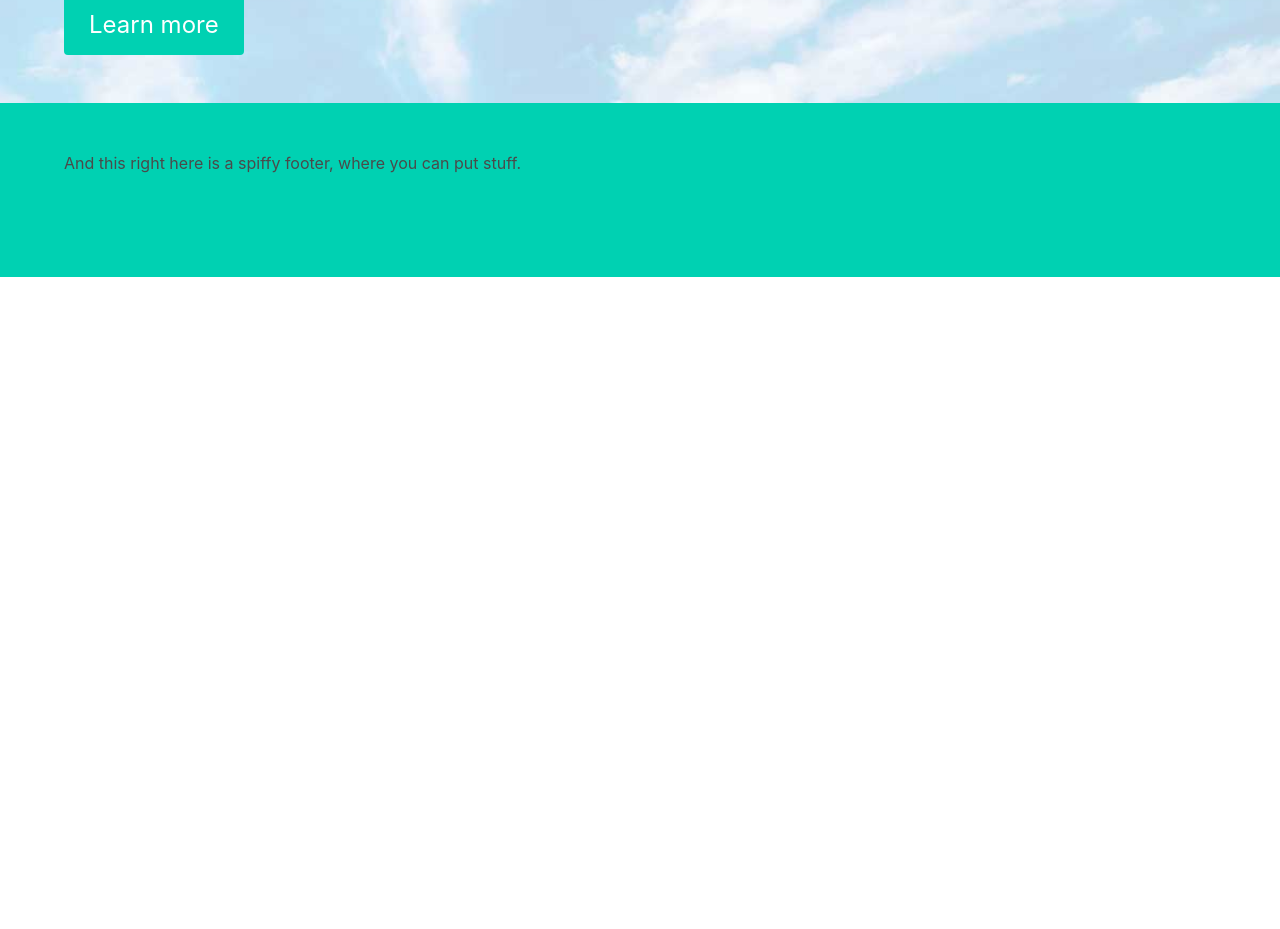
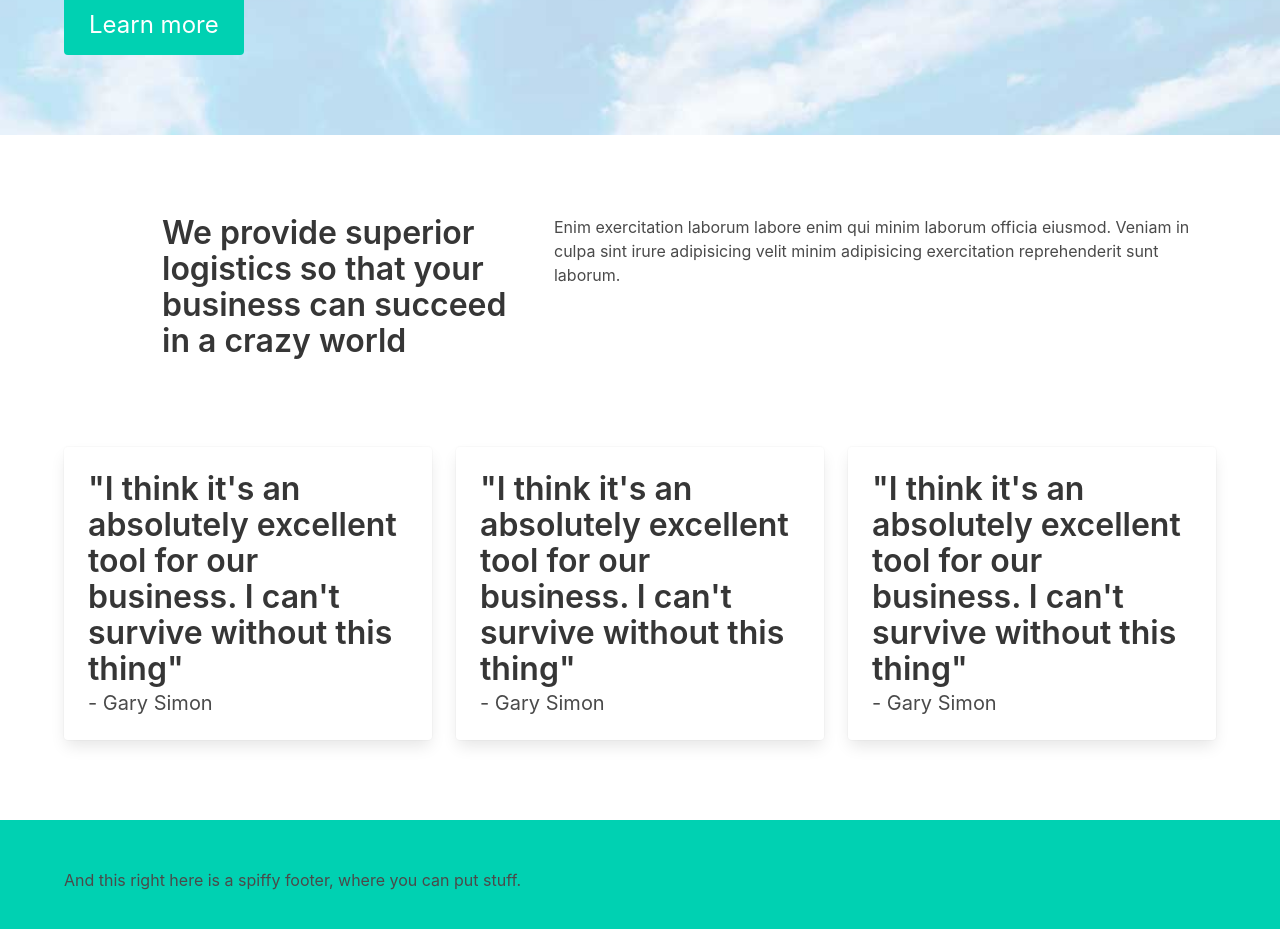
Before and after one commit to cesarfrick/react-angular-vue-by-example, a Vue app in the folder compare-vue/: page /#/ in a window 1280 px wide. Shown: the part 361-1290 px from the top of the page. Before the commit the page ends 800 px from the top, so only its background shows below. Built offline with nearby package versions, Linux system fonts and the light colour scheme; the HTML template or start-up script is replaced by a standard one.

Commit message:
[Home] Include the home content
Lesson 17

```diff
--- a/compare-vue/src/components/Home.vue
+++ b/compare-vue/src/components/Home.vue
@@ -8,6 +8,49 @@
             <h2 class="subtitle is-4">{{ subheading }}</h2>
           </div>
           <a class="button is-large is-primary" id="learn">Learn more</a>
+        </div>
+      </div>
+    </section>
+
+    <section class="section">
+      <div class="container">
+        <div class="columns pd is-desktop">
+          <div class="column is-1 has-text-centered">
+            <i class="fa fa-cog is-primary"></i>
+          </div>
+          <div class="column is-one-third-desktop">
+            <p class="title"><strong>We provide superior logistics so that your business can succeed in a crazy world</strong></p>
+          </div>
+          <div class="column">
+            <p>Enim exercitation laborum labore enim qui minim laborum officia eiusmod. Veniam in culpa sint irure adipisicing velit minim adipisicing exercitation reprehenderit sunt laborum.</p>
+          </div>
+        </div>
+
+        <div class="columns pd">
+          <div class="column">
+            <div class="card">
+              <div class="card-content">
+                <p class="title">"I think it's an absolutely excellent tool for our business. I can't survive without this thing"</p>
+                <p class="subtitle">- Gary Simon</p>
+              </div>
+            </div>
+          </div>
+          <div class="column">
+            <div class="card">
+              <div class="card-content">
+                <p class="title">"I think it's an absolutely excellent tool for our business. I can't survive without this thing"</p>
+                <p class="subtitle">- Gary Simon</p>
+              </div>
+            </div>
+          </div>
+          <div class="column">
+            <div class="card">
+              <div class="card-content">
+                <p class="title">"I think it's an absolutely excellent tool for our business. I can't survive without this thing"</p>
+                <p class="subtitle">- Gary Simon</p>
+              </div>
+            </div>
+          </div>
         </div>
       </div>
     </section>
@@ -53,4 +96,21 @@
 h2 {
   margin: 1.5rem 0 2rem !important;
 }
+
+.fa-cog {
+  color: $primary;
+  font-size: 40px;
+}
+
+#learn {
+  @include desktop {
+    margin-bottom: 2rem;
+  }
+}
+
+.pd {
+  @include tablet {
+    padding: 2em 0;
+  }
+}
 </style>
```
